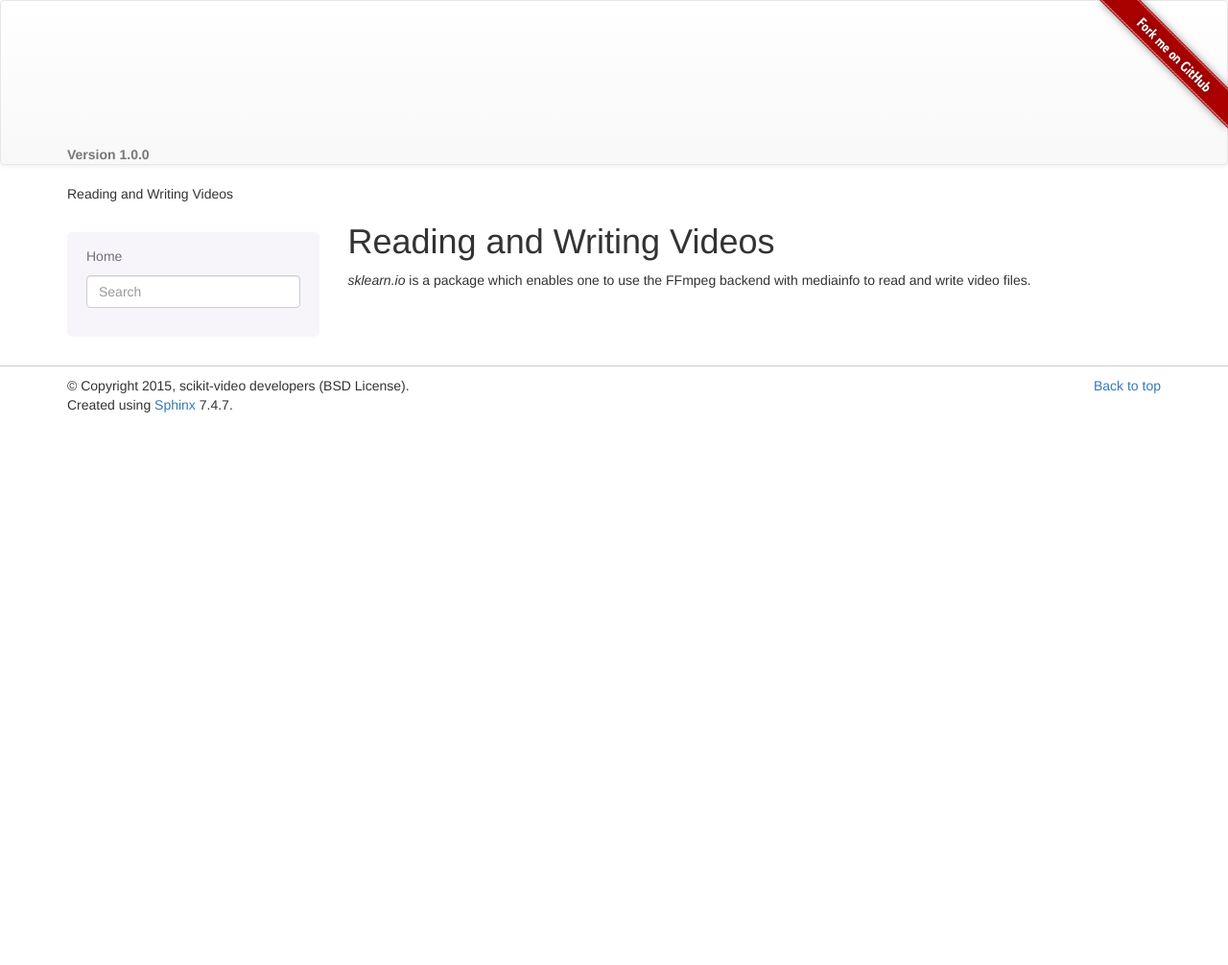
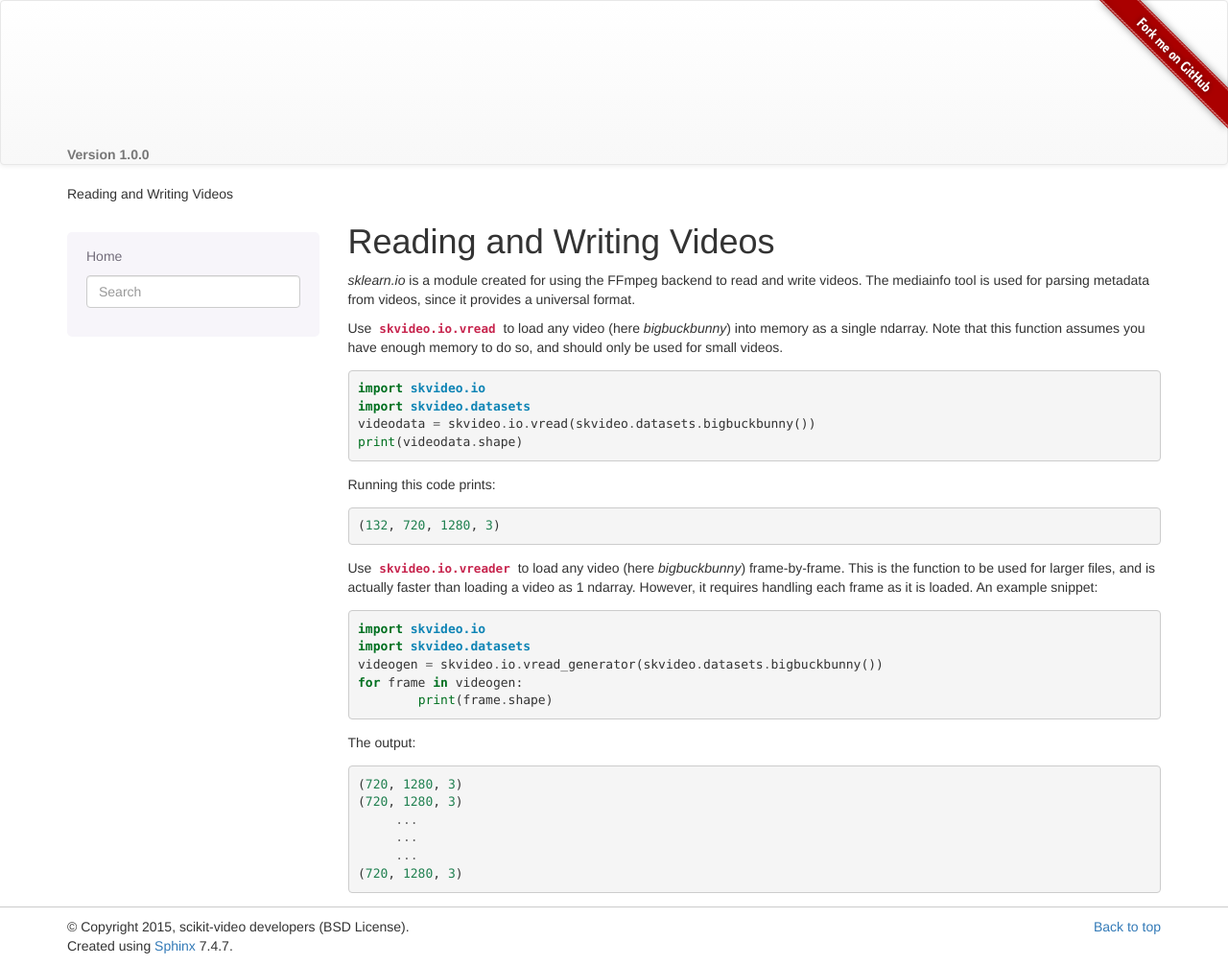
Before and after one commit to scikit-video/scikit-video, a Sphinx documentation site: the page built from doc/io.rst, in a window 1280 px wide. Shown: the whole page at 96% size. Built offline with Sphinx 7.4.7, drawn with Linux system fonts in a browser that asks for light colours; formulas are drawn with MathJax 3; before the commit the page ends 900 px from its top, so only the background shows below that.

Commit message:
Adding more information

```diff
--- a/doc/io.rst
+++ b/doc/io.rst
@@ -5,8 +5,46 @@ Reading and Writing Videos
 
 .. currentmodule:: sklearn.io
 
-`sklearn.io` is a package which enables one to use the FFmpeg
-backend with mediainfo to read and write video files.
+`sklearn.io` is a module created for using the FFmpeg
+backend to read and write videos. The mediainfo tool is used
+for parsing metadata from videos, since it provides a universal
+format.
+
+Use :func:`skvideo.io.vread` to load any video (here `bigbuckbunny`) into memory as a single ndarray. Note that this function assumes you have enough memory to do so, and should only be used for small videos.
+
+.. code-block:: python
+
+	import skvideo.io
+	import skvideo.datasets
+	videodata = skvideo.io.vread(skvideo.datasets.bigbuckbunny())
+	print(videodata.shape)
+
+Running this code prints:
+
+.. code-block:: python
+
+	(132, 720, 1280, 3)
+
+Use :func:`skvideo.io.vreader` to load any video (here `bigbuckbunny`) frame-by-frame. This is the function to be used for larger files, and is actually faster than loading a video as 1 ndarray. However, it requires handling each frame as it is loaded. An example snippet:
+
+.. code-block:: python
+
+	import skvideo.io
+	import skvideo.datasets
+	videogen = skvideo.io.vread_generator(skvideo.datasets.bigbuckbunny())
+	for frame in videogen:
+		print(frame.shape)
+
+The output:
+
+.. code-block:: python
+
+	(720, 1280, 3)
+	(720, 1280, 3)
+	     ...
+	     ...
+	     ...
+	(720, 1280, 3)
 
 .. toctree::
     :hidden:
```
Also changed, not shown: doc/index.rst (+13 -9 lines).
